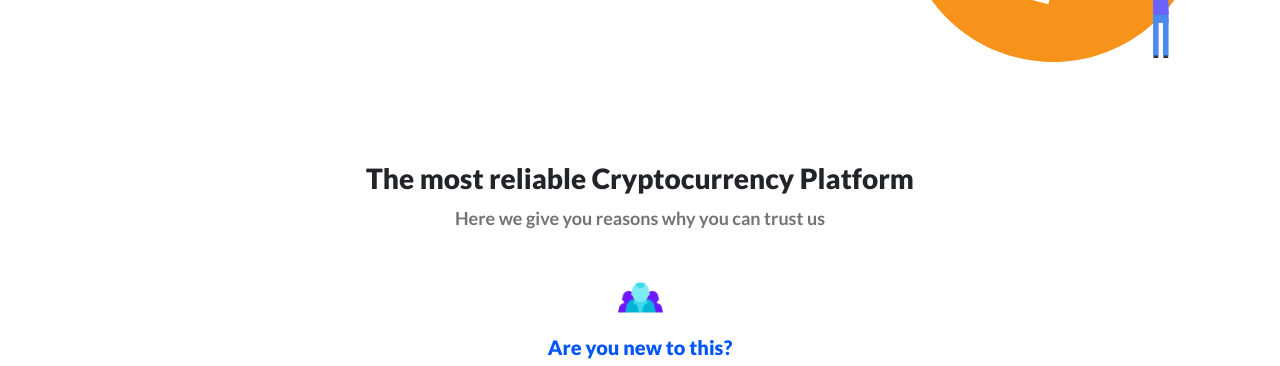
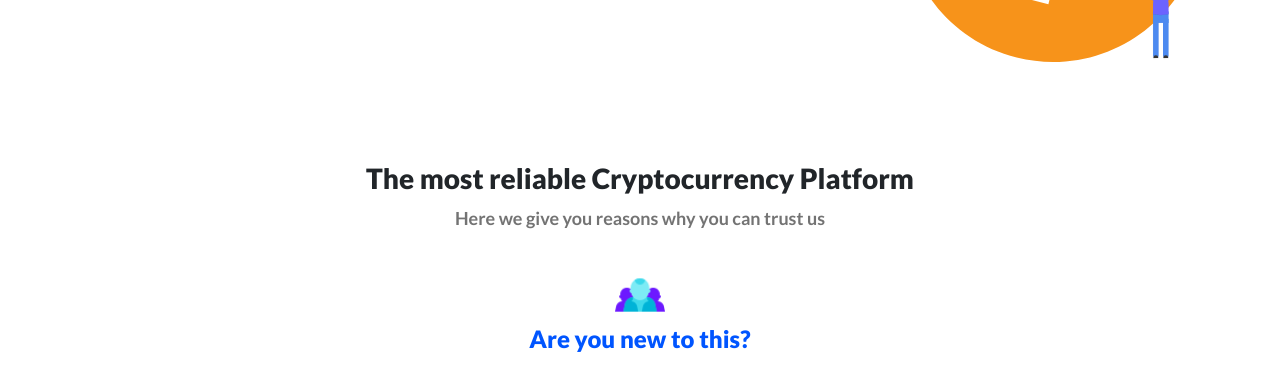
Before and after one commit to enzoSperoni01/Calu, a plain HTML site: page index.html in a window 1280 px wide. Shown: the part 408-774 px from the top of the page. Drawn offline with nearby package versions, Linux system fonts and the light colour scheme.

Commit message:
Working MQ Tablet - div-2: 'index.html'

```diff
--- a/scss/partials/base/_mediaqueries.scss
+++ b/scss/partials/base/_mediaqueries.scss
@@ -28,6 +28,20 @@
                     font-size: 1.8rem;
                 }
             }
+            &__div-2 {
+                padding: 2rem;
+                img {
+                    width: 5rem;
+                    margin: 0 0;
+                }
+                h2 {
+                    margin: .5rem 0;
+                    font-size: 2.4rem;
+                }
+                p {
+                    font-size: 1.7rem;
+                }
+            }
         }
     }
 }
```
Also changed, not shown: css/main.css.
